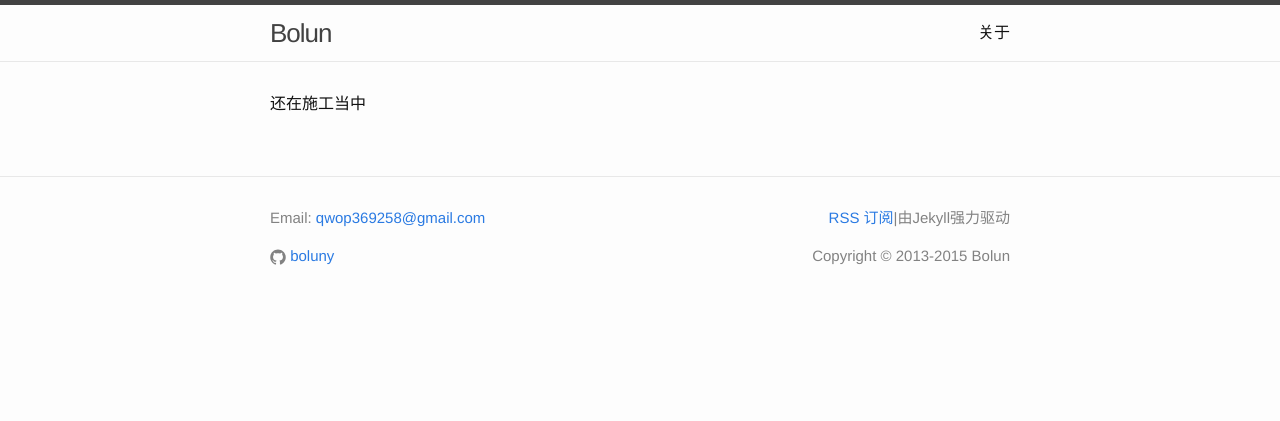
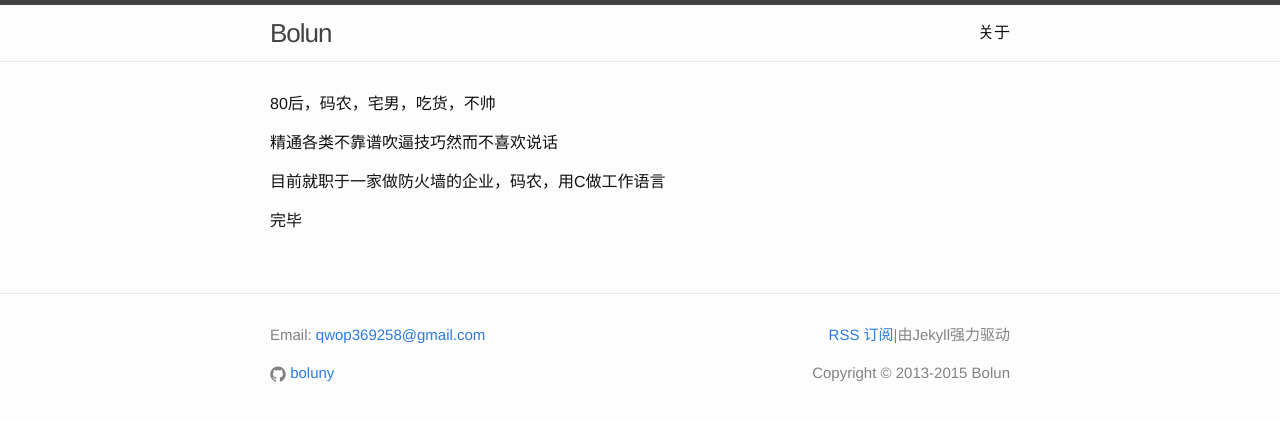
Before and after one commit to boluny/boluny.github.io, a Jekyll site: the page built from about.md, in a window 1280 px wide. Shown: the top 421 px of the page. Built offline with Jekyll 4.4.1, drawn with Linux system fonts in a browser that asks for light colours.

Commit message:
change the about page

```diff
--- a/about.md
+++ b/about.md
@@ -4,4 +4,10 @@ title: 关于
 permalink: /about/
 ---
 
-还在施工当中
+80后，码农，宅男，吃货，不帅
+
+精通各类不靠谱吹逼技巧然而不喜欢说话
+
+目前就职于一家做防火墙的企业，码农，用C做工作语言
+
+完毕
```
